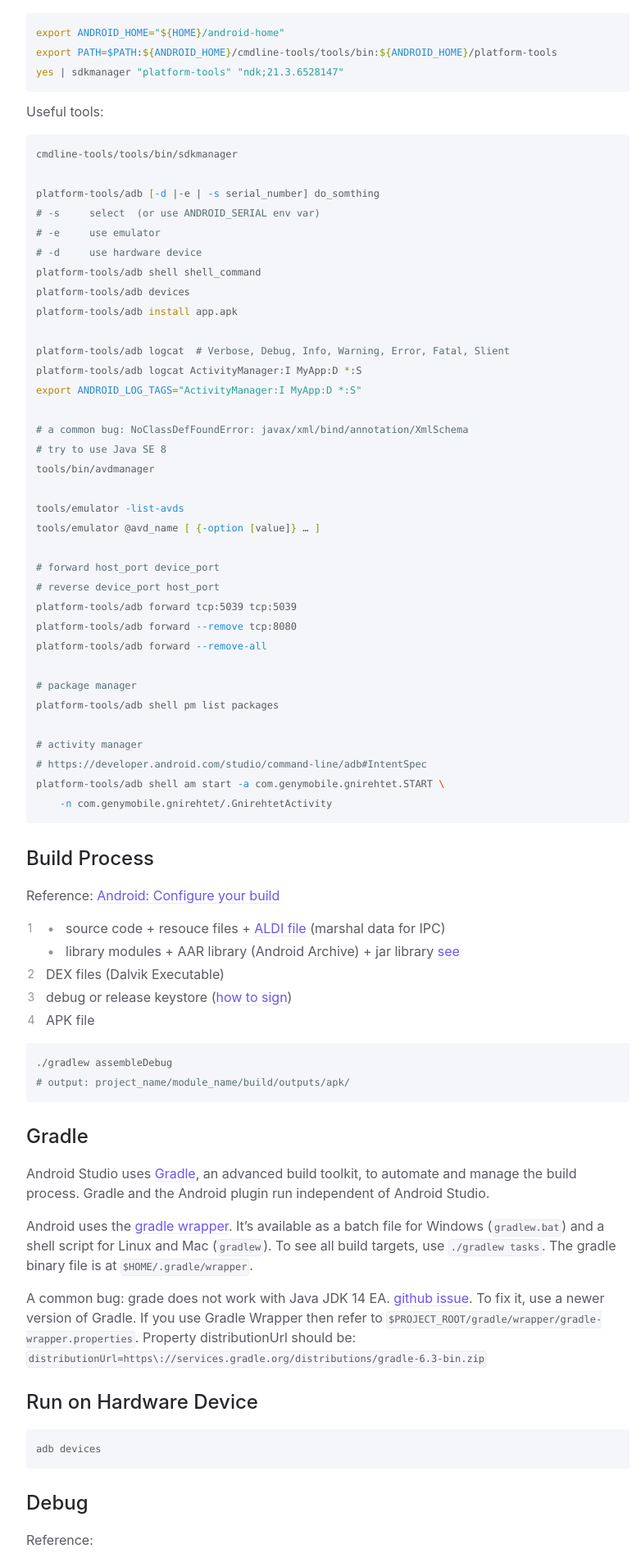
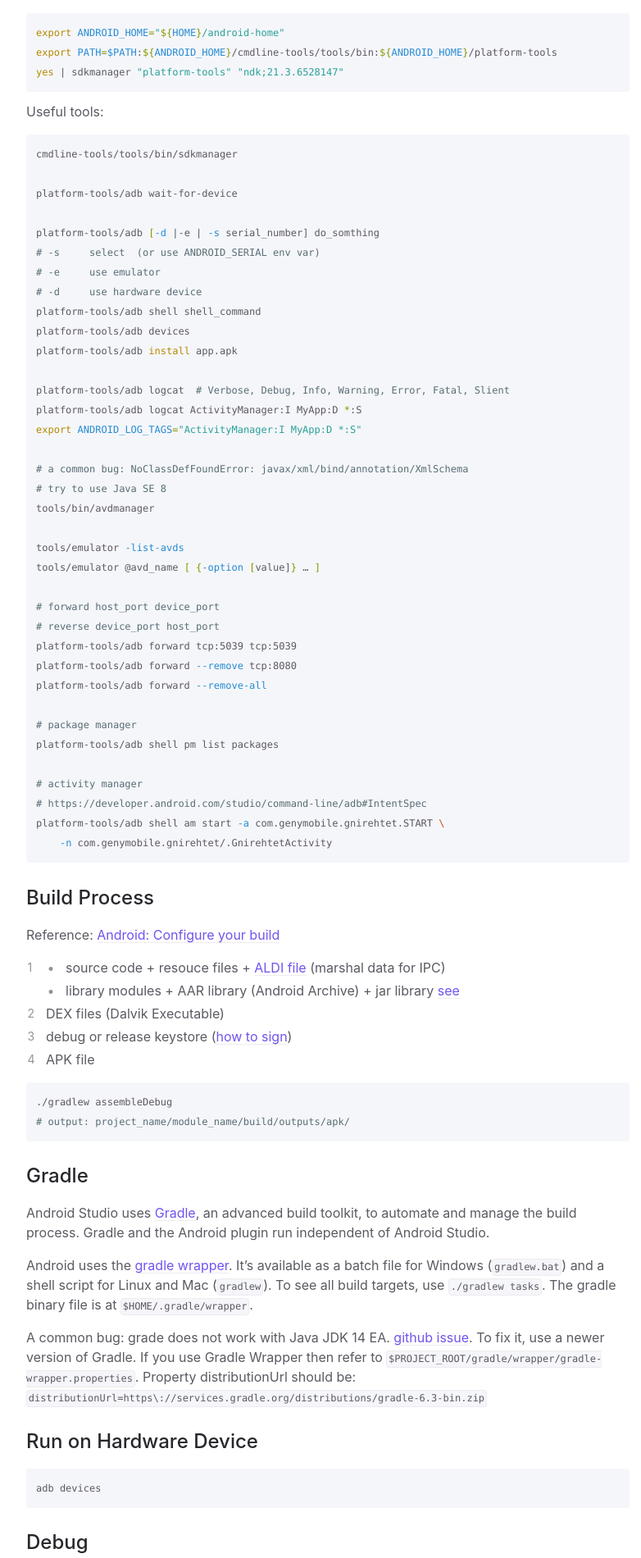
Before and after one commit to wongsingfo/comp-sys, a Jekyll site: the page built from docs/android/tool.md, in a window 1280 px wide. Shown: the part 684-2584 px from the top of the page at 82% size, without its empty margins (372-1154 px from the left). Built offline with Jekyll 4.4.1, drawn with Linux system fonts in a browser that asks for light colours.

Commit message:
[update]

````diff
--- a/docs/android/tool.md
+++ b/docs/android/tool.md
@@ -31,6 +31,8 @@ Useful tools:
 
 ```bash
 cmdline-tools/tools/bin/sdkmanager
+
+platform-tools/adb wait-for-device
 
 platform-tools/adb [-d |-e | -s serial_number] do_somthing
 # -s     select  (or use ANDROID_SERIAL env var)
````
Also changed, not shown: docs/script/shell.md (+1 -0 lines).
